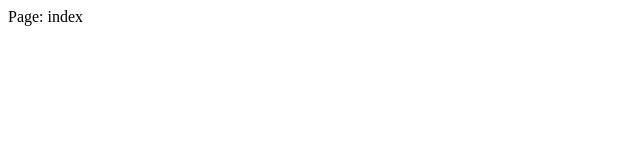
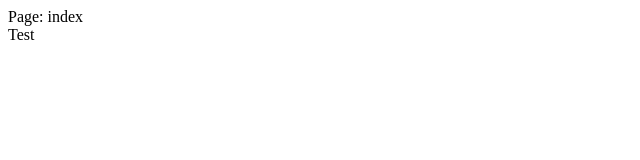
Before and after one commit to liliarmartins/aws-cognito-nuxt-frontend, a Nuxt app: page / in a window 1280 px wide. Shown: the top 160 px of the page, without its empty margins (0-640 px from the left). Built offline with nearby package versions, Linux system fonts and the light colour scheme.

Commit message:
last adjustment in linting

```diff
--- a/eslint.config.mjs
+++ b/eslint.config.mjs
@@ -17,6 +17,5 @@ export default withNuxt({
     'vue/no-v-html': 'off',
     'no-multiple-empty-lines': ['error', { max: 1, maxEOF: 0 }],
     'no-undef': 'off',
-    'vue/html-self-closing': 'off', // prettier conflict
   },
 }).prepend(eslintPluginPrettierRecommended)
--- a/pages/index.vue
+++ b/pages/index.vue
@@ -1,7 +1,10 @@
 <script lang="ts" setup></script>
 
 <template>
-  <div>Page: index</div>
+  <div>
+    <div>Page: index</div>
+    <div>Test</div>
+  </div>
 </template>
 
 <style scoped></style>
```
